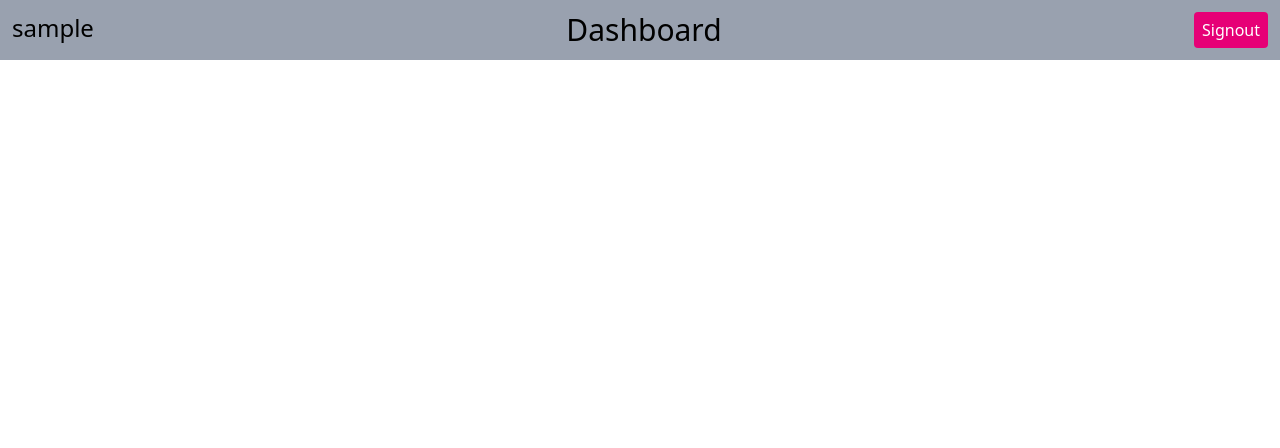
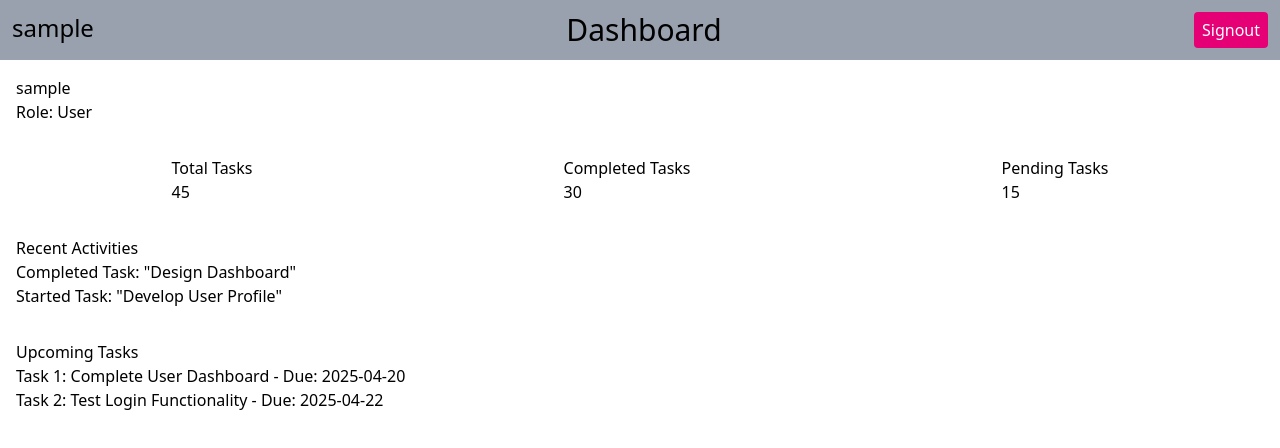
Before and after one commit to manoj-kumar-samal/Internship-Nit, a React (Vite) app: page /dashboard in a window 1280 px wide. Shown: the top 448 px of the page. Built offline with nearby package versions, Linux system fonts and the light colour scheme; sample sign-in values are in the browser's storage.

Commit message:
Updated dashboard components and fixed styling

```diff
--- a/src/Task/april16/dashboard.jsx
+++ b/src/Task/april16/dashboard.jsx
@@ -1,26 +1,65 @@
-import { useNavigate } from "react-router-dom"
+import { useNavigate } from "react-router-dom";
+import { useEffect } from "react";
 
+export default function Dashboard() {
+    let navigate = useNavigate();
 
-export default function Dashboard(){
+    useEffect(() => {
+        if (!localStorage.getItem("username")) {
+            navigate('/');
+        }
+    }, [navigate]);
 
-    let navigate=useNavigate();
-
-
-
-    function signoutClick(){
+    function signoutClick() {
+        localStorage.removeItem("username");
         navigate('/');
-        localStorage.removeItem("username")
     }
 
-    return(
+    return (
         <>
-            <div>
-                <div className="flex justify-between bg-gray-400 p-3">
-                    <span className="text-2xl">{localStorage.getItem("username")}</span>
-                    <h3 className="text-3xl">Dashboard</h3>
-                    <button onClick={signoutClick} className="bg-pink-600 rounded px-2 py-1 text-white cursor-pointer">Signout</button>
+            <div className="flex justify-between bg-gray-400 p-3">
+                <span className="text-2xl">{localStorage.getItem("username")}</span>
+                <h3 className="text-3xl">Dashboard</h3>
+                <button onClick={signoutClick} className="bg-pink-600 rounded px-2 py-1 text-white cursor-pointer">
+                    Signout
+                </button>
+            </div>
+
+            <div className="user-profile p-4">
+                <h4>{localStorage.getItem("username")}</h4>
+                <p>Role: User</p>
+            </div>
+
+            <div className="stats flex justify-around p-4">
+                <div className="stat-item">
+                    <h5>Total Tasks</h5>
+                    <p>45</p>
+                </div>
+                <div className="stat-item">
+                    <h5>Completed Tasks</h5>
+                    <p>30</p>
+                </div>
+                <div className="stat-item">
+                    <h5>Pending Tasks</h5>
+                    <p>15</p>
                 </div>
             </div>
+
+            <div className="activity-feed p-4">
+                <h4>Recent Activities</h4>
+                <ul>
+                    <li>Completed Task: "Design Dashboard"</li>
+                    <li>Started Task: "Develop User Profile"</li>
+                </ul>
+            </div>
+
+            <div className="upcoming-tasks p-4">
+                <h4>Upcoming Tasks</h4>
+                <ul>
+                    <li>Task 1: Complete User Dashboard - Due: 2025-04-20</li>
+                    <li>Task 2: Test Login Functionality - Due: 2025-04-22</li>
+                </ul>
+            </div>
         </>
-    )
+    );
 }
```
Also changed, not shown: 1 other file (tests, documents, lock files or other folders).
